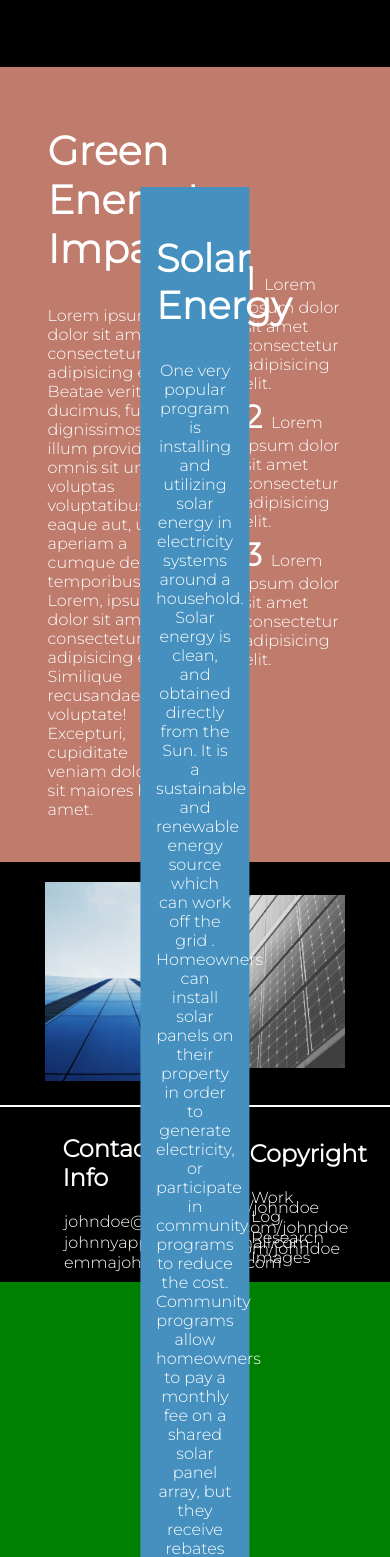
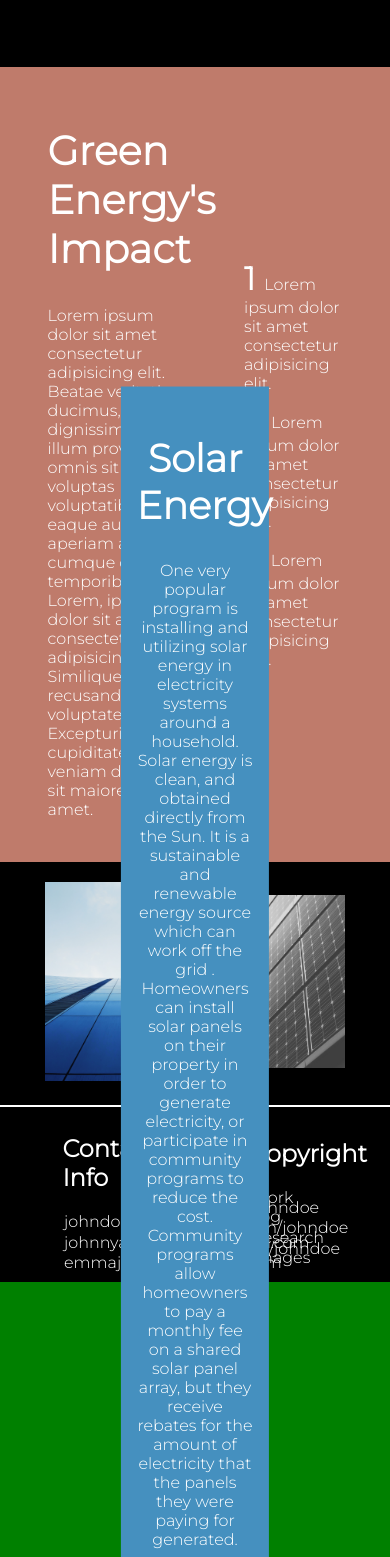
Before and after one commit to Scaledfish64/TheGreeningProject, a PHP site: page /green.html in a window 390 px wide. Shown: the part 569-2126 px from the top of the page. Run offline with PHP 8.4, Linux system fonts and the light colour scheme; some web fonts are replaced.

Commit message:
small screen solar energy

```diff
--- a/index.css
+++ b/index.css
@@ -436,6 +436,7 @@ hover-underline {
   left: 50%;
   transform: translate(-50%, -50%);
   z-index: 10;
+  text-align: center;
 }
 
 .solar-heading{
@@ -443,14 +444,10 @@ hover-underline {
   font-size: 2.4em;
 }
 
-.solar-div p{
-  text-align: center;
-}
-
-
 /** this is for smaller laptops such as our chromebook (wasn't looking good on my laptop) **/
 @media screen and (max-width:1500px) {
   .solar-div{
+    width: 30%;
     padding: 4%;
   }
 }
```
